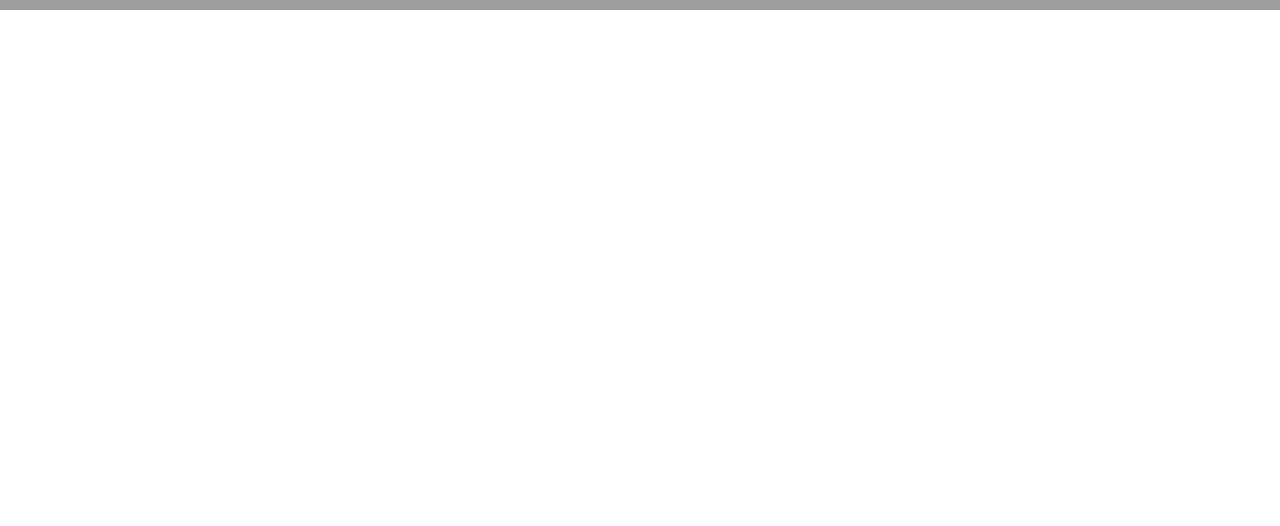
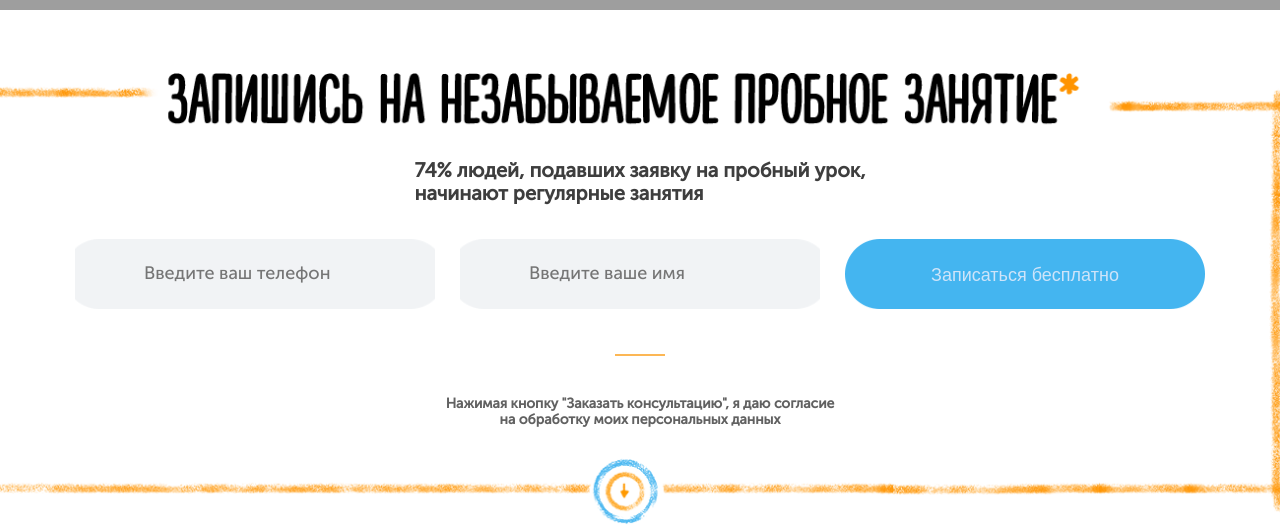
Before and after one commit to Sergei2010/test-2_04_2021, a plain HTML site: page index.html in a window 1280 px wide. Shown: the part 4007-4533 px from the top of the page. Before the commit the page ends 4017 px from the top, so only its background shows below. Drawn offline with Linux system fonts and the light colour scheme; grey boxes are pictures that could not be loaded; a web font is replaced by a local one.

Commit message:
add another one promotion section

```diff
--- a/index.html
+++ b/index.html
@@ -274,6 +274,36 @@
 	</section>
 	<!-- /.choose -->
 
+	<section class="promotion">
+		<div class="container">
+			<div class="promotion-grid">
+				<div class="promotion-grid-header">
+					<div>
+						<h4>74% людей, подавших заявку на пробный урок,<br>
+							начинают регулярные занятия</h4>
+					</div>
+				</div>
+				<div class="promotion-grid-tel">
+					<input type="tel" placeholder="Введите ваш телефон">
+				</div>
+				<div class="promotion-grid-name">
+					<input type="text" class="promotion-name" placeholder="Введите ваше имя">
+				</div>
+				<div class="promotion-grid-btn">
+					<a href="#">Записаться бесплатно</a>
+				</div>
+				<div class="promotion-grid-footer">
+					<div></div>
+					<h4>Нажимая кнопку "Заказать консультацию", я даю согласие <br> на обработку моих персональных данных</h4>
+				</div>
+				<a href="#" class="promotion-grid-link"><div></div></a>
+				<!-- /.pronotion-grid -->
+			</div>
+		</div>
+		<!-- /.container -->
+	</section>
+	<!-- /.promotion another one-->
+
 </body>
 
 </html>
```
